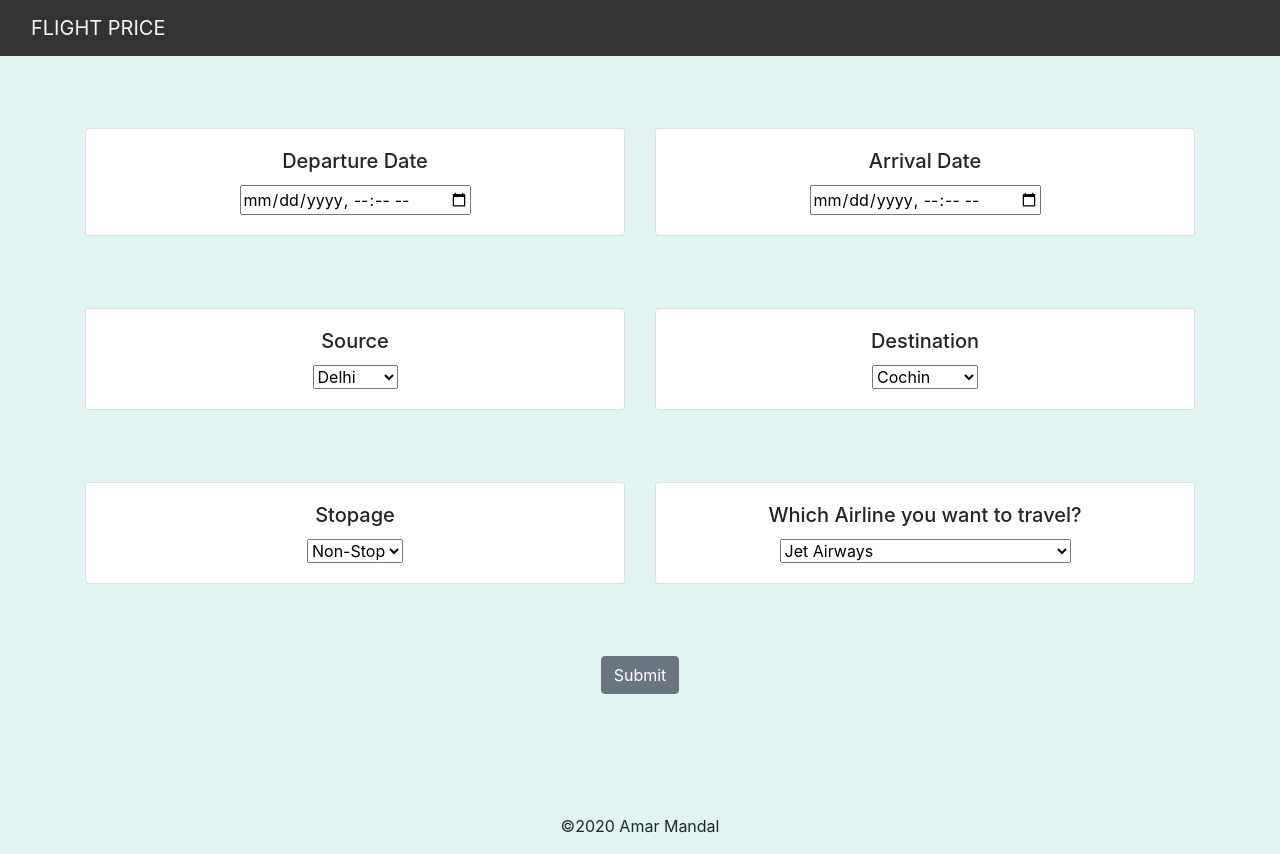
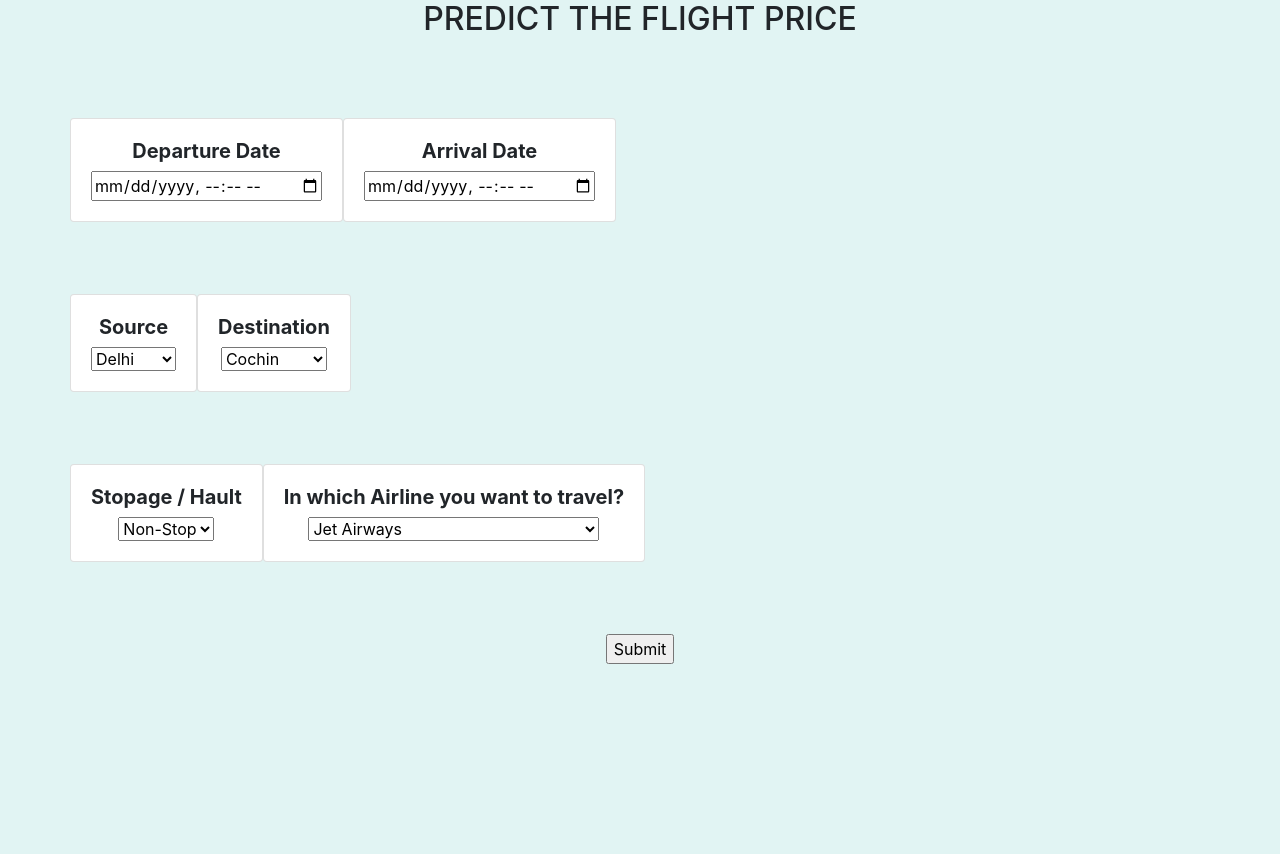
Before and after one commit to sh7rajat/flight-fares, a Flask app: page / in a window 1280 px wide. After the commit the page ends 664 px from the top, so only its background shows below. Run offline with Flask 2, Linux system fonts and the light colour scheme; parts of the project's set-up code (start-up, migrations or seed data) failed here and were passed over; some libraries are stand-ins or nearby versions.

Commit message:
Update home.html

```diff
--- a/templates/home.html
+++ b/templates/home.html
@@ -20,29 +20,26 @@
 <body>
 
     <!-- As a heading -->
-    <nav class="navbar navbar-inverse navbar-fixed-top">
-        <div class="container-fluid">
-            <div class="navbar-header">
-                <a class="navbar-brand" href="/">FLIGHT PRICE</a>
-            </div>
+
+        <div class="third">
+            <h2>PREDICT THE FLIGHT PRICE</h2>
         </div>
-    </nav>
 
     <br><br><br>
 
 
     <div class="container">
 
-
+        <!-- <h1> CHECK THE FLIGHT PRICE </h1><br> -->
 
         <form action="\predict" method="post">
 
 
             <div class="row">
-                <div class="col-sm-6">
+                <div class="first">
                     <div class="card">
                         <div class="card-body">
-                            <h5 class="card-title">Departure Date</h5>
+                            <h5 class="second"><b>Departure Date </b></h5>
                             <!-- Departure -->
                             <input type="datetime-local" name="Dep_Time" id="Dep_Time" required="required">
                         </div>
@@ -50,11 +47,12 @@
                 </div>
                 <br>
                 <br>
-                <br>
-                <div class="col-sm-6">
+                <br><br>
+
+                <div class="first">
                     <div class="card">
                         <div class="card-body">
-                            <h5 class="card-title">Arrival Date</h5>
+                            <h5 class="second"><b>Arrival Date</b></h5>
                             <!-- Arrival -->
                             <input type="datetime-local" name="Arrival_Time" id="Arrival_Time" required="required">
                         </div>
@@ -67,11 +65,11 @@
             <br>
 
             <div class="row">
-                <div class="col-sm-6">
+                <div class="first">
                     <div class="card">
                         <div class="card-body">
                             <!-- Source -->
-                            <h5 class="card-title">Source</h5>
+                            <h5 class="second"><b>Source</b></h5>
                             <select name="Source" id="Source" required="required">
                                 <option value="Delhi">Delhi</option>
                                 <option value="Kolkata">Kolkata</option>
@@ -81,10 +79,10 @@
                         </div>
                     </div>
                 </div>
-                <div class="col-sm-6">
+                <div class="first">
                     <div class="card">
                         <div class="card-body">
-                            <h5 class="card-title">Destination</h5>
+                            <h5 class="second"><b>Destination</b></h5>
                             <!-- Destination -->
                             <select name="Destination" id="Destination" required="required">
                                 <option value="Cochin">Cochin</option>
@@ -105,10 +103,10 @@
             <br>
 
             <div class="row">
-                <div class="col-sm-6">
+                <div class="first">
                     <div class="card">
                         <div class="card-body">
-                            <h5 class="card-title">Stopage</h5>
+                            <h5 class="second"><b>Stopage / Hault </b></h5>
                             <!-- Total Stops -->
                             <select name="stops" required="required">
                                 <option value="0">Non-Stop</option>
@@ -120,10 +118,10 @@
                         </div>
                     </div>
                 </div>
-                <div class="col-sm-6">
+                <div class="first">
                     <div class="card">
                         <div class="card-body">
-                            <h5 class="card-title">Which Airline you want to travel?</h5>
+                            <h5 class="second"><b>In which Airline you want to travel?</b></h5>
                             <!-- Airline -->
                             <select name="airline" id="airline" required="required">
                                 <option value="Jet Airways">Jet Airways</option>
@@ -151,7 +149,7 @@
             <br>
             <br>
             <!-- Submit -->
-            <input type="submit" value="Submit" class="btn btn-secondary">
+            <input type="submit" value="Submit" class="sub">
         </form>
 
         <br>
@@ -160,7 +158,7 @@
 
         <br>
         <br>
-        <p>©2020 Amar Mandal</p>
+
 
     </div>
 
@@ -179,5 +177,4 @@
         crossorigin="anonymous"></script>
 
 </body>
-
 </html>
```
